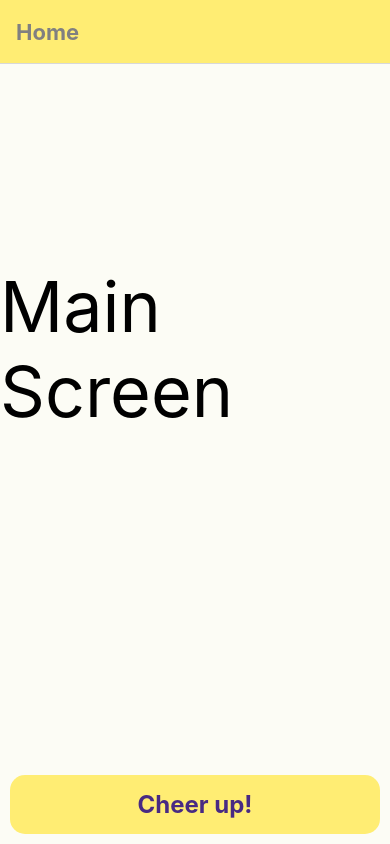
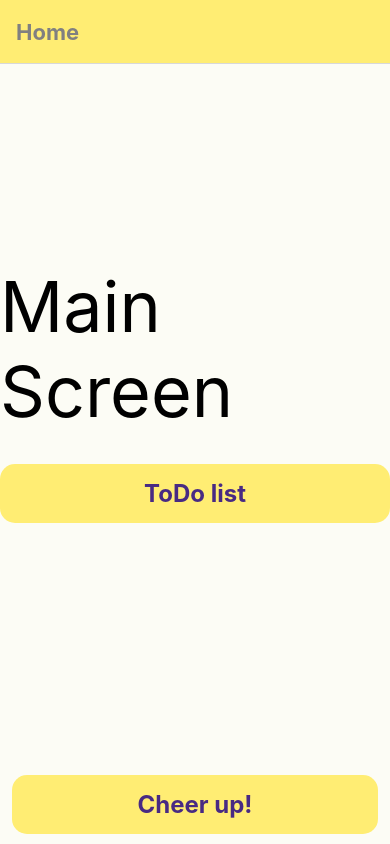
Before and after one commit to AnastasiyaHaidanovich/portfolio_app, a React Native app: screen /Home in a window 390 px wide. Built offline with nearby package versions, Linux system fonts and the light colour scheme.

Commit message:
add: ToDoScreen &improve JokesScreen fetch

```diff
--- a/package.json
+++ b/package.json
@@ -10,6 +10,7 @@
     "test": "jest"
   },
   "dependencies": {
+    "@react-native-community/checkbox": "^0.5.16",
     "@react-navigation/native": "^6.1.7",
     "@react-navigation/native-stack": "^6.9.13",
     "react": "18.2.0",
--- a/src/Routes.js
+++ b/src/Routes.js
@@ -1,6 +1,7 @@
 import { createNativeStackNavigator } from '@react-navigation/native-stack';
 import HomeScreen from './screens/HomeScreen';
 import JokesScreen from './screens/JokesScreen';
+import ToDoScreen from './screens/ToDoScreen';
 import theme from './styles/theme';
 
 const Routes = () => {
@@ -20,6 +21,7 @@ const Routes = () => {
     <Stack.Navigator initialRouteName="Home">
       <Stack.Screen name="Home" component={HomeScreen} options={options}/>
       <Stack.Screen name="Joke" component={JokesScreen} options={options}/>
+      <Stack.Screen name="ToDo" component={ToDoScreen} options={options}/>
     </Stack.Navigator>
   )
 }
--- a/src/screens/HomeScreen.js
+++ b/src/screens/HomeScreen.js
@@ -17,9 +17,14 @@ const HomeScreen = ({ navigation }) => {
         <View>
           <Text style={styles.text}>Main Screen</Text>
         </View>
+        <Pressable
+          style={styles.button}
+          onPress={() => navigation.navigate('ToDo')}>
+            <Text style ={styles.buttonText}>ToDo list</Text>
+        </Pressable>
       </ScrollView>
       <Pressable
-        style={styles.button}
+        style={{...styles.button, width: '94%'}}
         onPress={() => navigation.navigate('Joke')}>
           <Text style ={styles.buttonText}>Cheer up!</Text>
       </Pressable>
@@ -32,7 +37,7 @@ const styles = StyleSheet.create({
     height: '100%',
     width: '100%',
     alignItems: 'center',
-    backgroundColor: theme.backgroundColor
+    backgroundColor: theme.backgroundColor,
   },
   text: {
     fontSize: 70,
@@ -42,8 +47,8 @@ const styles = StyleSheet.create({
   },
   button: {
     backgroundColor: theme.mainLightColor,
-    margin: 10,
-    width: '95%',
+    marginBottom: 10,
+    width: '100%',
     borderRadius: 15,
     justifyContent: 'center',
     alignItems: 'center',
--- a/src/screens/JokesScreen.js
+++ b/src/screens/JokesScreen.js
@@ -13,13 +13,21 @@ import theme from '../styles/theme';
 
 const JokesScreen = () => {
   const [joke, setJoke] = useState({});
+  const [loading, setLoading] = useState(true);
   const [punchlineVisible, setPunchlineVisible] = useState(false);
+  const getJoke = () => {
+    setLoading(true);
+    fetch("https://official-joke-api.appspot.com/jokes/programming/random")
+      .then((data) => data.json())
+      .then((res) => {
+        setJoke(res[0]);
+        setLoading(false);
+      }
+    )};
 
   useFocusEffect(
     React.useCallback(() => {
-      fetch("https://official-joke-api.appspot.com/jokes/programming/random")
-        .then((data) => data.json())
-        .then((res) => setJoke(res[0]));
+      getJoke();
     },[])
   )
 
@@ -30,13 +38,17 @@ const JokesScreen = () => {
           <Pressable
             style={styles.button}
             onPress={() => setPunchlineVisible(true)}>
-              {!joke?.punchline && <ActivityIndicator size={30} color={theme.mainLightColor} style={{padding: 30, paddingBottom: 5}}/>}
+              {!!loading && <ActivityIndicator size={30} color={theme.mainLightColor} style={{padding: 30, paddingBottom: 5}}/>}
               <Text style ={styles.buttonText}>{joke.setup}</Text>
             </Pressable>
             {punchlineVisible &&
               <Pressable
                 style={styles.button}
-                onPress={() => setPunchlineVisible(true)}>
+                onPress={() => {
+                  setJoke({});
+                  setPunchlineVisible(false);
+                  getJoke();
+                }}>
                   <Text style ={styles.buttonText}>{joke.punchline}</Text>
               </Pressable>
             }
@@ -50,7 +62,6 @@ const styles = StyleSheet.create({
   container: {
     height: '100%',
     width: '100%',
-    alignItems: 'center',
     backgroundColor: theme.backgroundColor
   },
   text: {
--- /dev/null
+++ b/src/screens/ToDoScreen.js
@@ -0,0 +1,61 @@
+import { useState } from 'react';
+import { ScrollView, StyleSheet, Text, View } from 'react-native';
+import theme from '../styles/theme';
+import { SafeAreaView } from 'react-native-safe-area-context';
+import CheckBox from '@react-native-community/checkbox';
+
+const ToDoScreen = () => {
+
+  const todoElement = () => {
+    const [toggleCheckBox, setToggleCheckBox] = useState(false)
+    return (
+      <View style={styles.elementWrap} >
+       <Text style={styles.text}>1</Text>
+       <Text style={{...styles.text, flex: 1}}>First task</Text>
+       <View>
+       <CheckBox
+         disabled={false}
+         value={toggleCheckBox}
+         onValueChange={(newValue) => setToggleCheckBox(newValue)}
+       />
+      </View>
+      </View>
+    )
+  }
+  return(
+    <SafeAreaView style={styles.container}>
+      <ScrollView>
+        <View style={styles.elementsContainer} >
+          {todoElement()}
+          {todoElement()}
+        </View>
+      </ScrollView>
+    </SafeAreaView>
+  )
+}
+const styles = StyleSheet.create({
+  container: {
+    height: '100%',
+    width: '100%',
+    backgroundColor: theme.backgroundColor,
+  },
+  elementsContainer: {
+    margin: 15
+  },
+  elementWrap: {
+    width: '100%',
+    marginBottom: 15,
+    backgroundColor: '#fff7c1',
+    borderRadius: 10,
+    padding: 10,
+    display: 'flex',
+    flexDirection: "row",
+    justifyContent: 'space-between'
+  },
+  text: {
+    marginRight: 10,
+    fontSize: 20
+  }
+})
+
+export default ToDoScreen;
```
Also changed, not shown: 1 other file (tests, documents, lock files or other folders).
